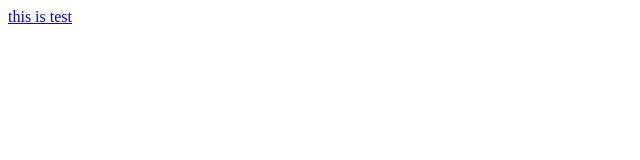
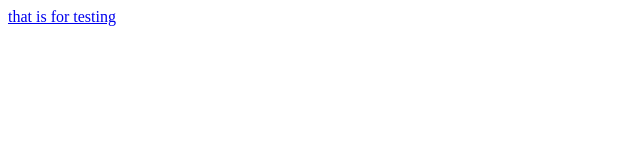
Before and after one commit to arjaypogi/teststudy, a plain HTML site: page index.html in a window 1280 px wide. Shown: the full height of the page, 0-640 px from the left. Drawn offline with Linux system fonts and the light colour scheme.

Commit message:
edit index

```diff
--- a/index.html
+++ b/index.html
@@ -1,3 +1,3 @@
-<a href="test">
-	this is test
+<a href="tinetest">
+	that is for testing
 </a>
```
